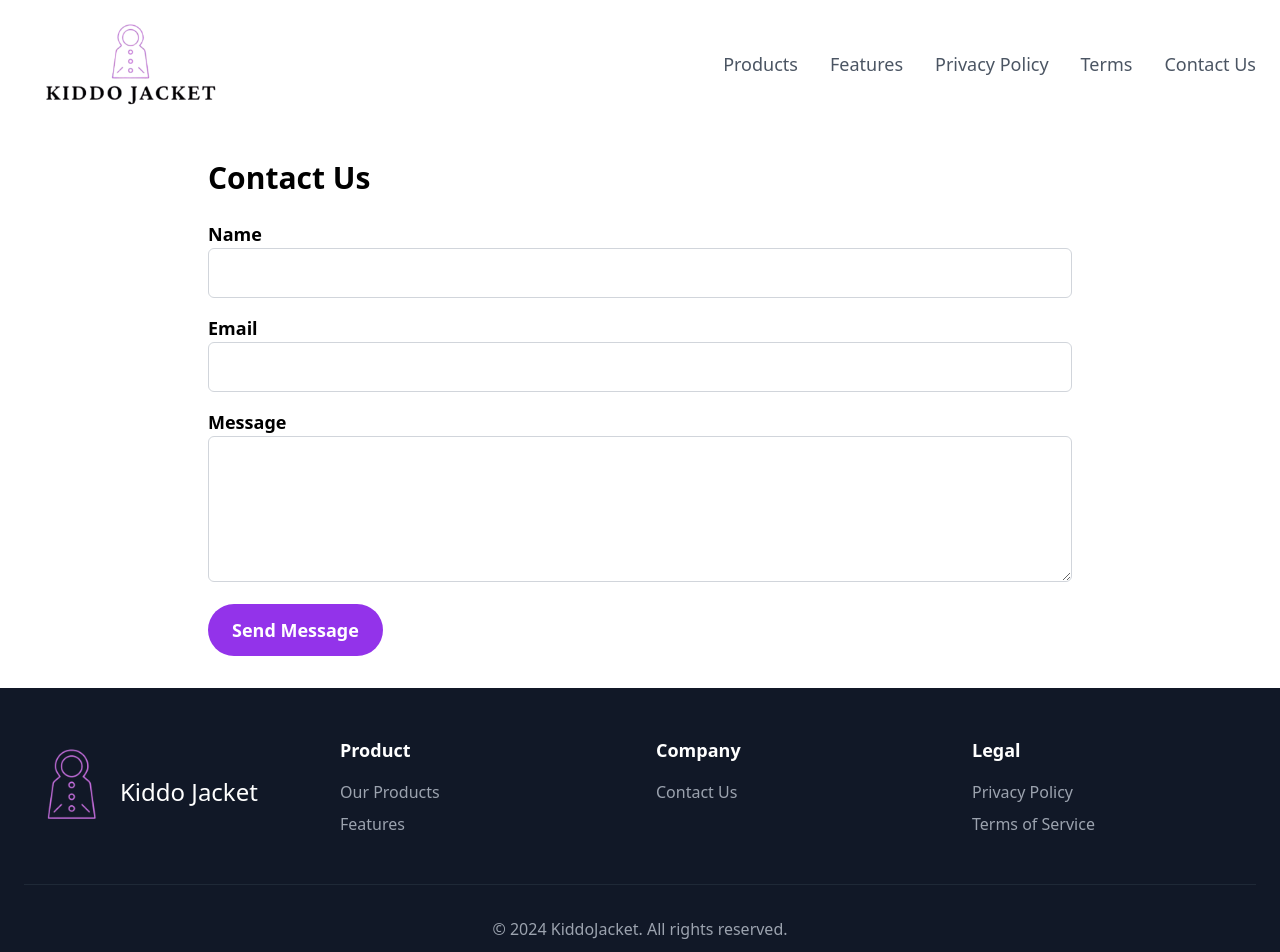
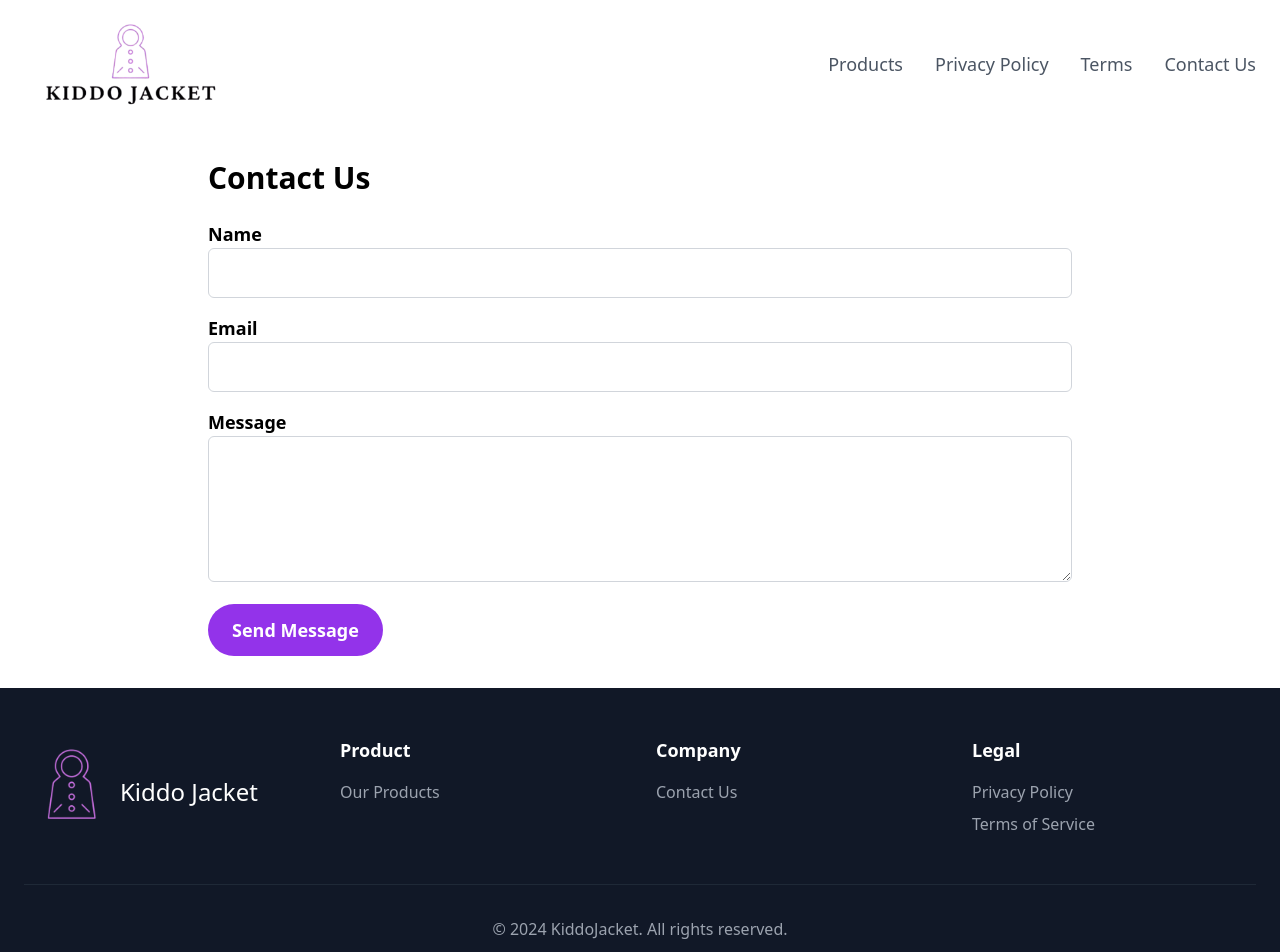
Before and after one commit to pran9v/temp3, a React (Vite) app: page /contact-us in a window 1280 px wide. Shown: the top 952 px of the page. Built offline with nearby package versions, Linux system fonts and the light colour scheme.

Commit message:
seventh commit

```diff
--- a/src/components/Footer.tsx
+++ b/src/components/Footer.tsx
@@ -36,14 +36,6 @@ export default function Footer() {
                   Our Products
                 </button>
               </li>
-              <li>
-                <button
-                  onClick={() => handleScrollToSection('features')}
-                  className="text-gray-400 hover:text-white"
-                >
-                  Features
-                </button>
-              </li>
             </ul>
           </div>
           <div>
--- a/src/components/Header.tsx
+++ b/src/components/Header.tsx
@@ -49,9 +49,6 @@ export default function Header() {
           <div className="hidden md:flex items-center space-x-8">
             <button onClick={() => handleScrollToSection('products')} className="text-gray-600 hover:text-purple-600">
               Products
-            </button>
-            <button onClick={() => handleScrollToSection('features')} className="text-gray-600 hover:text-purple-600">
-              Features
             </button>
             <Link to="/privacy-policy" className="text-gray-600 hover:text-purple-600">
               Privacy Policy
```
